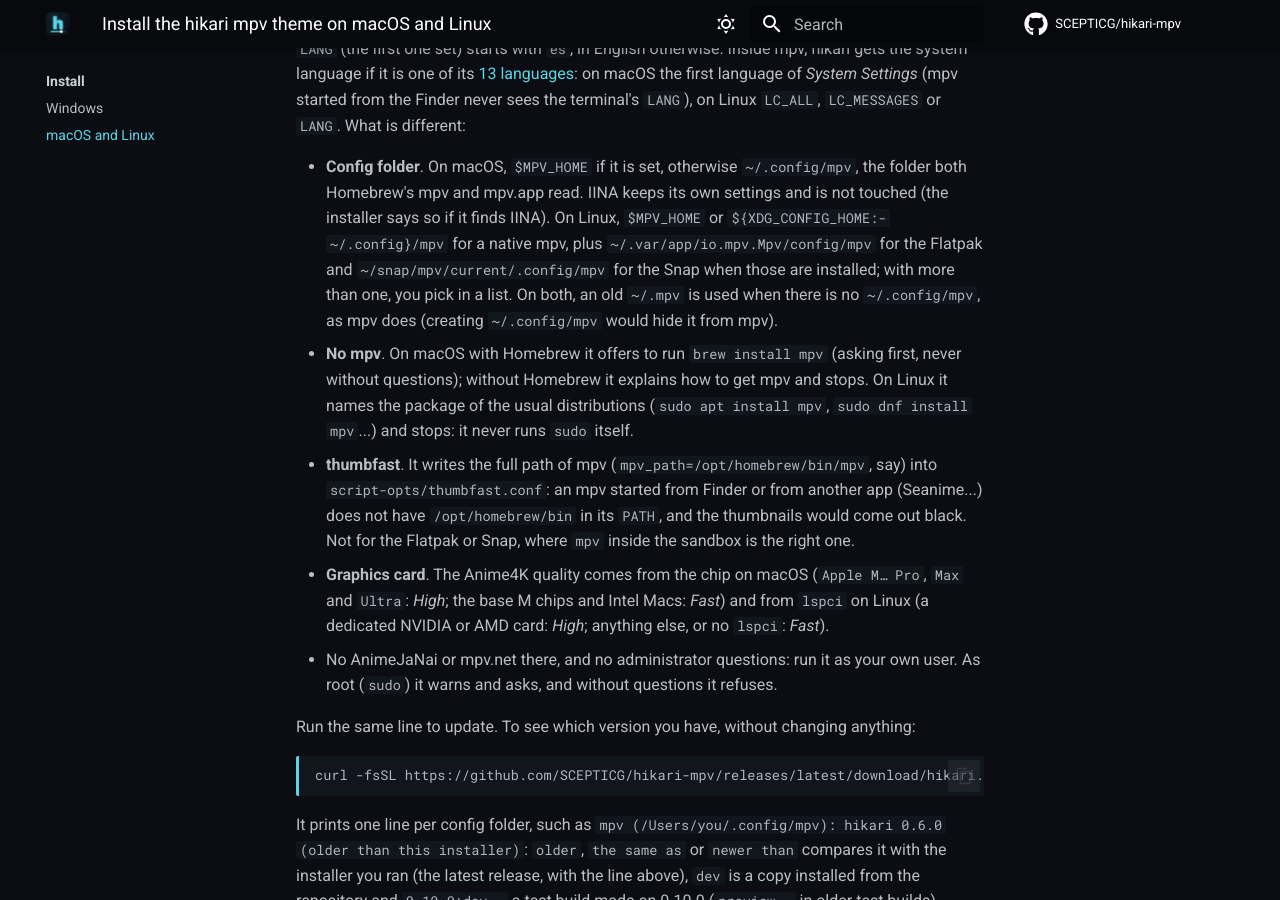
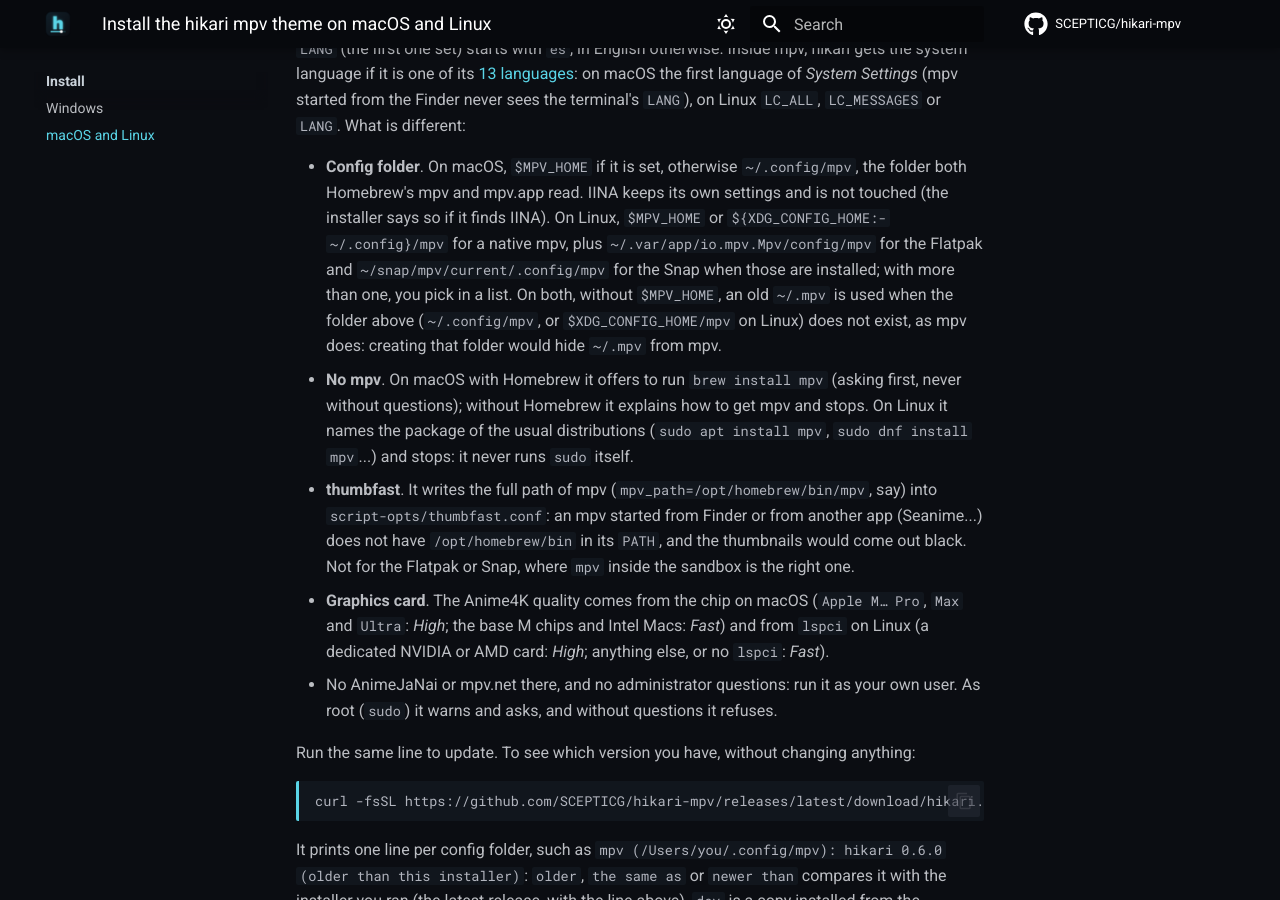
Before and after one commit to SCEPTICG/hikari-mpv, an MkDocs documentation site: the page built from docs/install/macos-linux.md, in a window 1280 px wide and 900 px high, scrolled down 444 px. Built offline with MkDocs 1.6.1 and Material for MkDocs 9.7.7, drawn with Linux system fonts in a browser that asks for light colours; comment, search, counter and statistics services are not loaded.

Commit message:
Review fixes (2): install_target keeps its comment, a blank segment with path parameters shows the host, hikari.ps1 writes the early record entries at once, docs say when ~/.mpv and the link target are used

```diff
--- a/docs/install/macos-linux.md
+++ b/docs/install/macos-linux.md
@@ -13,7 +13,7 @@ curl -fsSL https://github.com/SCEPTICG/hikari-mpv/releases/latest/download/hikar
 
 `curl` downloads the installer of the latest release and `bash` runs it. It is the same installer as on Windows, written for the `bash` 3.2 that comes with macOS: the same menus (`↑`/`↓`, `Enter`, `Esc`, `Space`, `Y`/`N`, `S`/`N` in Spanish), messages, backups and rotation, marked blocks, record, set-aside interfaces, *Interface* question (uosc or the experimental suji), Anime4K questions and uninstall (see [How the installer works](../install/windows.md#how-the-installer-works)). The questions are read from the terminal even though the script itself comes through the pipe. Messages are in Spanish when `LC_ALL`, `LC_MESSAGES` or `LANG` (the first one set) starts with `es`, in English otherwise. Inside mpv, hikari gets the system language if it is one of its [13 languages](../features/language.md): on macOS the first language of *System Settings* (mpv started from the Finder never sees the terminal's `LANG`), on Linux `LC_ALL`, `LC_MESSAGES` or `LANG`. What is different:
 
-- **Config folder**. On macOS, `$MPV_HOME` if it is set, otherwise `~/.config/mpv`, the folder both Homebrew's mpv and mpv.app read. IINA keeps its own settings and is not touched (the installer says so if it finds IINA). On Linux, `$MPV_HOME` or `${XDG_CONFIG_HOME:-~/.config}/mpv` for a native mpv, plus `~/.var/app/io.mpv.Mpv/config/mpv` for the Flatpak and `~/snap/mpv/current/.config/mpv` for the Snap when those are installed; with more than one, you pick in a list. On both, an old `~/.mpv` is used when there is no `~/.config/mpv`, as mpv does (creating `~/.config/mpv` would hide it from mpv).
+- **Config folder**. On macOS, `$MPV_HOME` if it is set, otherwise `~/.config/mpv`, the folder both Homebrew's mpv and mpv.app read. IINA keeps its own settings and is not touched (the installer says so if it finds IINA). On Linux, `$MPV_HOME` or `${XDG_CONFIG_HOME:-~/.config}/mpv` for a native mpv, plus `~/.var/app/io.mpv.Mpv/config/mpv` for the Flatpak and `~/snap/mpv/current/.config/mpv` for the Snap when those are installed; with more than one, you pick in a list. On both, without `$MPV_HOME`, an old `~/.mpv` is used when the folder above (`~/.config/mpv`, or `$XDG_CONFIG_HOME/mpv` on Linux) does not exist, as mpv does: creating that folder would hide `~/.mpv` from mpv.
 - **No mpv**. On macOS with Homebrew it offers to run `brew install mpv` (asking first, never without questions); without Homebrew it explains how to get mpv and stops. On Linux it names the package of the usual distributions (`sudo apt install mpv`, `sudo dnf install mpv`...) and stops: it never runs `sudo` itself.
 - **thumbfast**. It writes the full path of mpv (`mpv_path=/opt/homebrew/bin/mpv`, say) into `script-opts/thumbfast.conf`: an mpv started from Finder or from another app (Seanime...) does not have `/opt/homebrew/bin` in its `PATH`, and the thumbnails would come out black. Not for the Flatpak or Snap, where `mpv` inside the sandbox is the right one.
 - **Graphics card**. The Anime4K quality comes from the chip on macOS (`Apple M… Pro`, `Max` and `Ultra`: *High*; the base M chips and Intel Macs: *Fast*) and from `lspci` on Linux (a dedicated NVIDIA or AMD card: *High*; anything else, or no `lspci`: *Fast*).
```
Also changed, not shown: docs/install/windows.md (+1 -1 lines), 5 other files.
